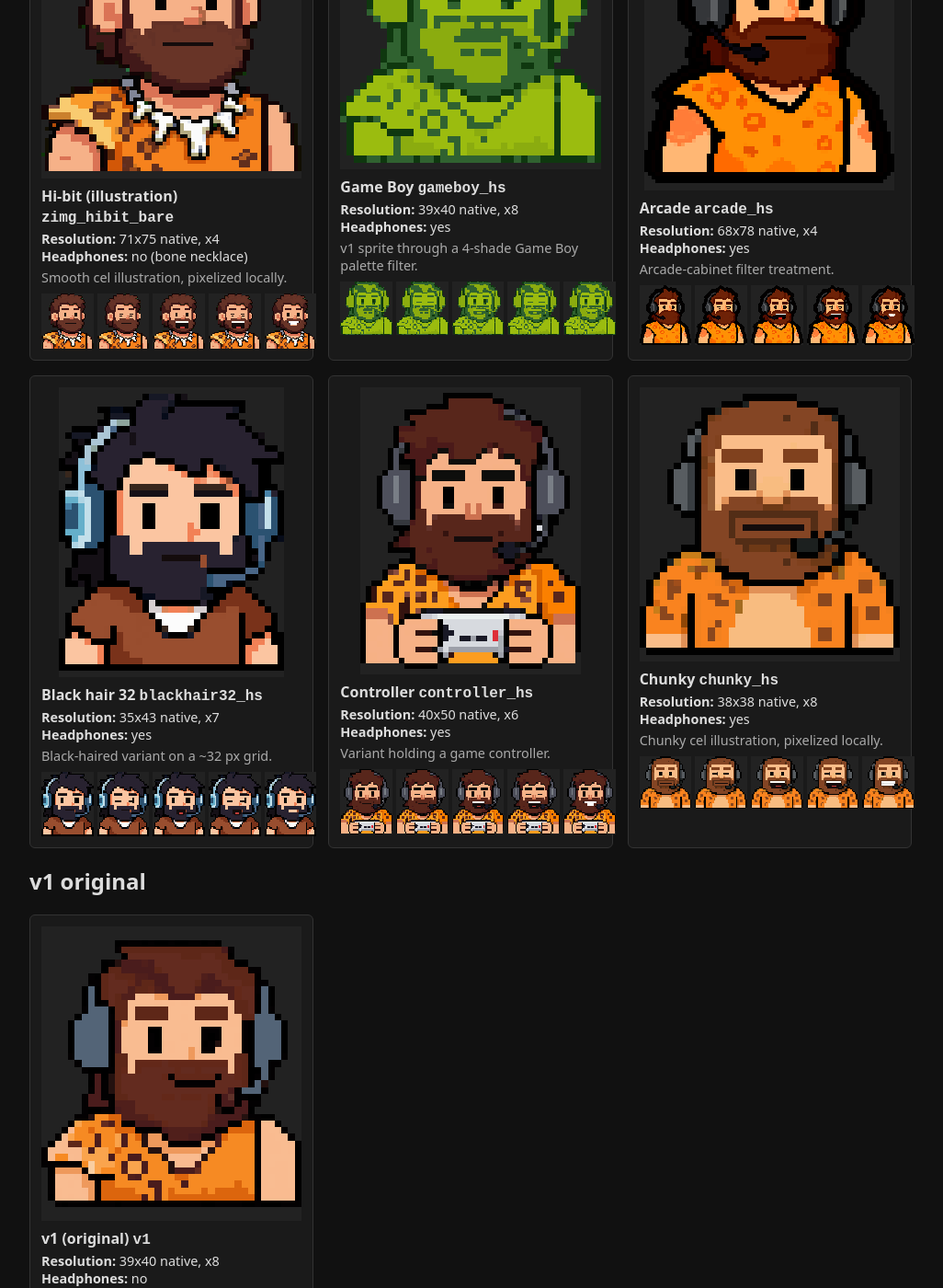
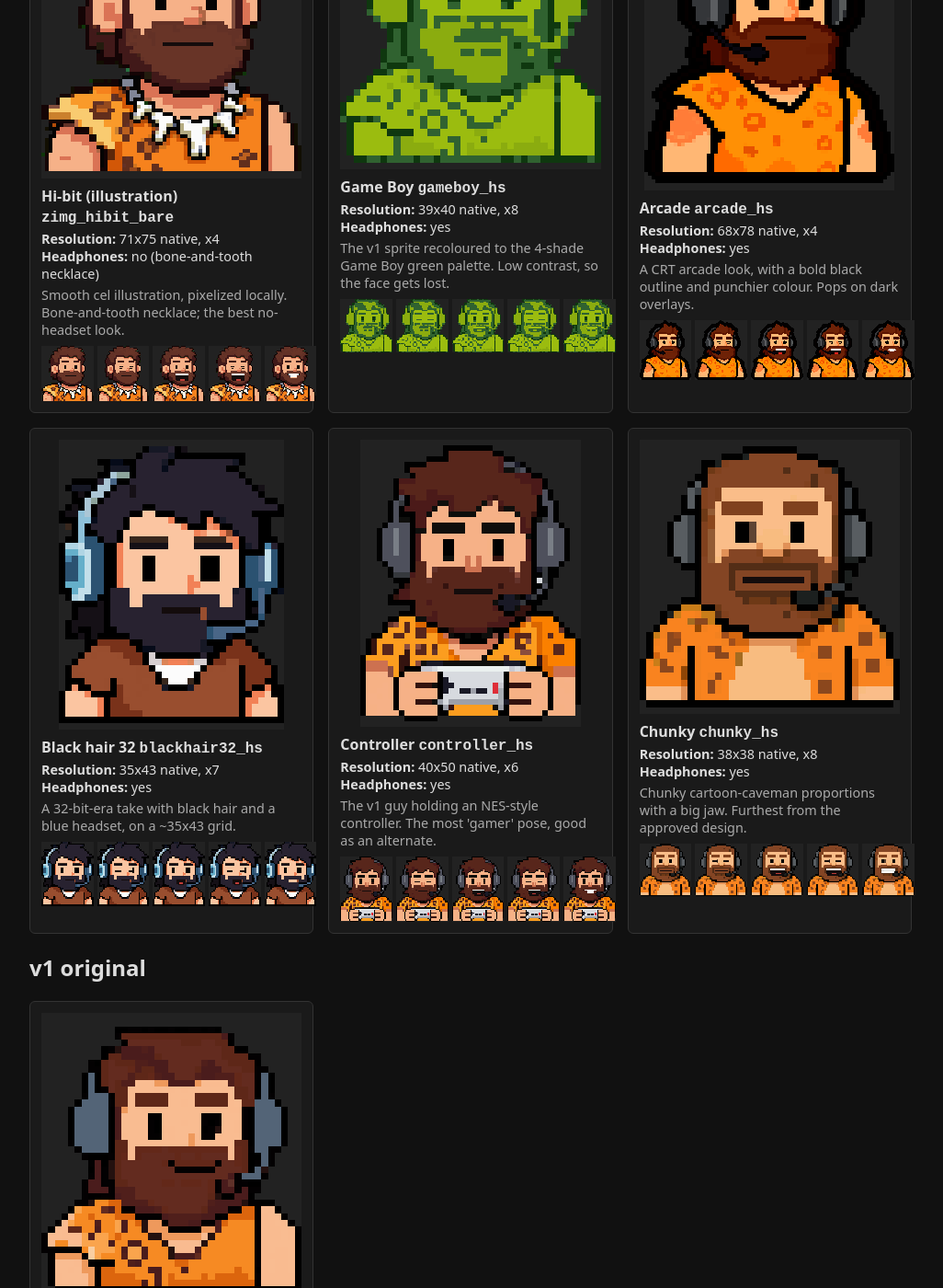
Before and after one commit to JivaLlama/gamer-caveman-avatar, a Jekyll site: the page built from showcase.md, in a window 1280 px wide and 1400 px high, scrolled down 4295 px. Shown: the whole window at 92% size, without its empty margins (128-1154 px from the left). Built offline with Jekyll 4.4.1, drawn with Linux system fonts in a browser that asks for light colours.

Commit message:
Styles showcase: Art Fab's corrected notes, v1 headphones yes

```diff
--- a/showcase.md
+++ b/showcase.md
@@ -98,43 +98,43 @@ All 14 style variants, animating in sync, then the labelled overview sheet.
 <div class="card">
 <img src="assets/styles/zimg_hibit_bare/zimg_hibit_bare_anim.gif" alt="zimg_hibit_bare animation">
 <h3>Hi-bit (illustration) <code>zimg_hibit_bare</code></h3>
-<p><b>Resolution:</b> 71x75 native, x4<br><b>Headphones:</b> no (bone necklace)</p>
-<p class="note">Smooth cel illustration, pixelized locally.</p>
+<p><b>Resolution:</b> 71x75 native, x4<br><b>Headphones:</b> no (bone-and-tooth necklace)</p>
+<p class="note">Smooth cel illustration, pixelized locally. Bone-and-tooth necklace; the best no-headset look.</p>
 <div class="frames"><img src="assets/styles/zimg_hibit_bare/idle_x4.png" alt="idle" title="idle"><img src="assets/styles/zimg_hibit_bare/blink_x4.png" alt="blink" title="blink"><img src="assets/styles/zimg_hibit_bare/talk_x4.png" alt="talk" title="talk"><img src="assets/styles/zimg_hibit_bare/talk_blink_x4.png" alt="talk_blink" title="talk_blink"><img src="assets/styles/zimg_hibit_bare/grin_x4.png" alt="grin" title="grin"></div>
 </div>
 <div class="card">
 <img src="assets/styles/gameboy_hs/gameboy_hs_anim.gif" alt="gameboy_hs animation">
 <h3>Game Boy <code>gameboy_hs</code></h3>
 <p><b>Resolution:</b> 39x40 native, x8<br><b>Headphones:</b> yes</p>
-<p class="note">v1 sprite through a 4-shade Game Boy palette filter.</p>
+<p class="note">The v1 sprite recoloured to the 4-shade Game Boy green palette. Low contrast, so the face gets lost.</p>
 <div class="frames"><img src="assets/styles/gameboy_hs/idle_x8.png" alt="idle" title="idle"><img src="assets/styles/gameboy_hs/blink_x8.png" alt="blink" title="blink"><img src="assets/styles/gameboy_hs/talk_x8.png" alt="talk" title="talk"><img src="assets/styles/gameboy_hs/talk_blink_x8.png" alt="talk_blink" title="talk_blink"><img src="assets/styles/gameboy_hs/grin_x8.png" alt="grin" title="grin"></div>
 </div>
 <div class="card">
 <img src="assets/styles/arcade_hs/arcade_hs_anim.gif" alt="arcade_hs animation">
 <h3>Arcade <code>arcade_hs</code></h3>
 <p><b>Resolution:</b> 68x78 native, x4<br><b>Headphones:</b> yes</p>
-<p class="note">Arcade-cabinet filter treatment.</p>
+<p class="note">A CRT arcade look, with a bold black outline and punchier colour. Pops on dark overlays.</p>
 <div class="frames"><img src="assets/styles/arcade_hs/idle_x4.png" alt="idle" title="idle"><img src="assets/styles/arcade_hs/blink_x4.png" alt="blink" title="blink"><img src="assets/styles/arcade_hs/talk_x4.png" alt="talk" title="talk"><img src="assets/styles/arcade_hs/talk_blink_x4.png" alt="talk_blink" title="talk_blink"><img src="assets/styles/arcade_hs/grin_x4.png" alt="grin" title="grin"></div>
 </div>
 <div class="card">
 <img src="assets/styles/blackhair32_hs/blackhair32_hs_anim.gif" alt="blackhair32_hs animation">
 <h3>Black hair 32 <code>blackhair32_hs</code></h3>
 <p><b>Resolution:</b> 35x43 native, x7<br><b>Headphones:</b> yes</p>
-<p class="note">Black-haired variant on a ~32 px grid.</p>
+<p class="note">A 32-bit-era take with black hair and a blue headset, on a ~35x43 grid.</p>
 <div class="frames"><img src="assets/styles/blackhair32_hs/idle_x7.png" alt="idle" title="idle"><img src="assets/styles/blackhair32_hs/blink_x7.png" alt="blink" title="blink"><img src="assets/styles/blackhair32_hs/talk_x7.png" alt="talk" title="talk"><img src="assets/styles/blackhair32_hs/talk_blink_x7.png" alt="talk_blink" title="talk_blink"><img src="assets/styles/blackhair32_hs/grin_x7.png" alt="grin" title="grin"></div>
 </div>
 <div class="card">
 <img src="assets/styles/controller_hs/controller_hs_anim.gif" alt="controller_hs animation">
 <h3>Controller <code>controller_hs</code></h3>
 <p><b>Resolution:</b> 40x50 native, x6<br><b>Headphones:</b> yes</p>
-<p class="note">Variant holding a game controller.</p>
+<p class="note">The v1 guy holding an NES-style controller. The most 'gamer' pose, good as an alternate.</p>
 <div class="frames"><img src="assets/styles/controller_hs/idle_x6.png" alt="idle" title="idle"><img src="assets/styles/controller_hs/blink_x6.png" alt="blink" title="blink"><img src="assets/styles/controller_hs/talk_x6.png" alt="talk" title="talk"><img src="assets/styles/controller_hs/talk_blink_x6.png" alt="talk_blink" title="talk_blink"><img src="assets/styles/controller_hs/grin_x6.png" alt="grin" title="grin"></div>
 </div>
 <div class="card">
 <img src="assets/styles/chunky_hs/chunky_hs_anim.gif" alt="chunky_hs animation">
 <h3>Chunky <code>chunky_hs</code></h3>
 <p><b>Resolution:</b> 38x38 native, x8<br><b>Headphones:</b> yes</p>
-<p class="note">Chunky cel illustration, pixelized locally.</p>
+<p class="note">Chunky cartoon-caveman proportions with a big jaw. Furthest from the approved design.</p>
 <div class="frames"><img src="assets/styles/chunky_hs/idle_x8.png" alt="idle" title="idle"><img src="assets/styles/chunky_hs/blink_x8.png" alt="blink" title="blink"><img src="assets/styles/chunky_hs/talk_x8.png" alt="talk" title="talk"><img src="assets/styles/chunky_hs/talk_blink_x8.png" alt="talk_blink" title="talk_blink"><img src="assets/styles/chunky_hs/grin_x8.png" alt="grin" title="grin"></div>
 </div>
 </div>
```
Also changed, not shown: other parts of showcase.md (+1 -1 lines), _data/styles.yml (+8 -8 lines).
